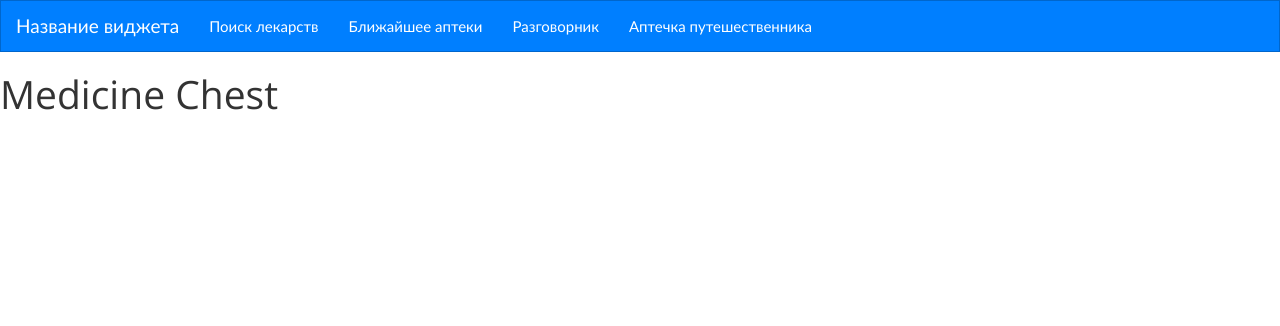
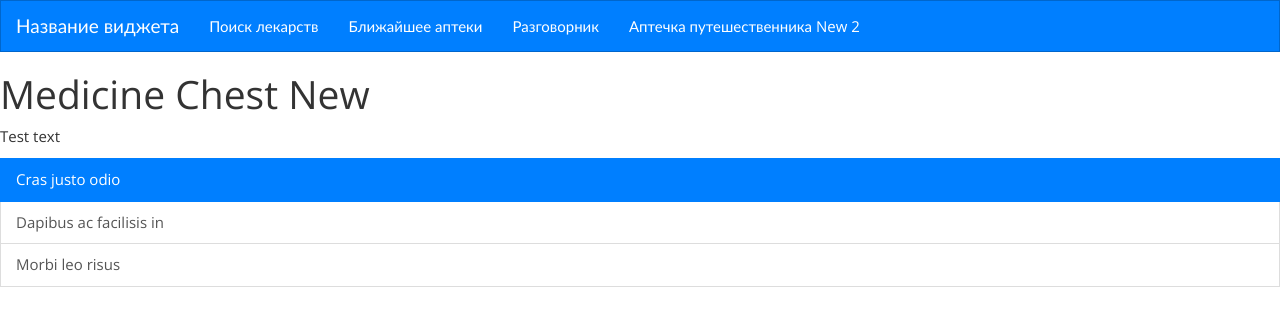
Before and after one commit to AntonPhilimonov/Pharmacy, a website: page Index.html at #/MedicineChest in a window 1280 px wide. Drawn offline with nearby package versions, Linux system fonts and the light colour scheme.

Commit message:
Пробуем что-то поменять

```diff
--- a/App/Views/MedicineChest/medicineChestView.html
+++ b/App/Views/MedicineChest/medicineChestView.html
@@ -1,3 +1,15 @@
 <div ng-controller="MedicineChestController">
-    <h1>Medicine Chest</h1>
+    <h1>Medicine Chest New</h1>
+    <p> Test text </p>
+    <div class="list-group">
+        <a href="#" class="list-group-item active">
+            Cras justo odio
+        </a>
+        <a href="#" class="list-group-item">
+            Dapibus ac facilisis in
+        </a>
+        <a href="#" class="list-group-item">
+            Morbi leo risus
+        </a>
+    </div>
 </div>
--- a/Index.html
+++ b/Index.html
@@ -52,7 +52,7 @@
                 <li><a href="#/drugSearch">Поиск лекарств</a></li>
                 <li><a href="#/map">Ближайшее аптеки</a></li>
                 <li><a href="#/Phrasebook">Разговорник</a></li>
-                <li><a href="#/MedicineChest">Аптечка путешественника</a></li>
+                <li><a href="#/MedicineChest">Аптечка путешественника New 2</a></li>
             </ul>
         </div>
     </div>
```
Also changed, not shown: 2 other files.
